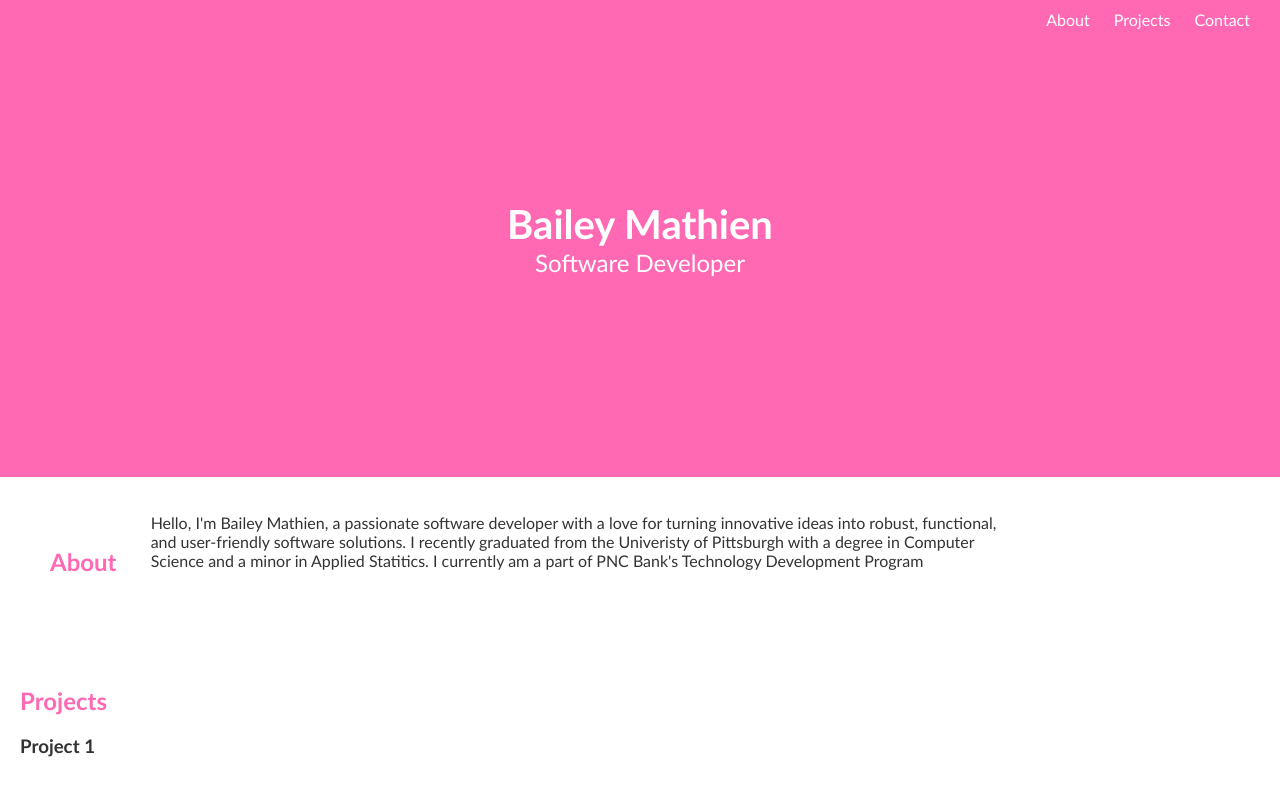
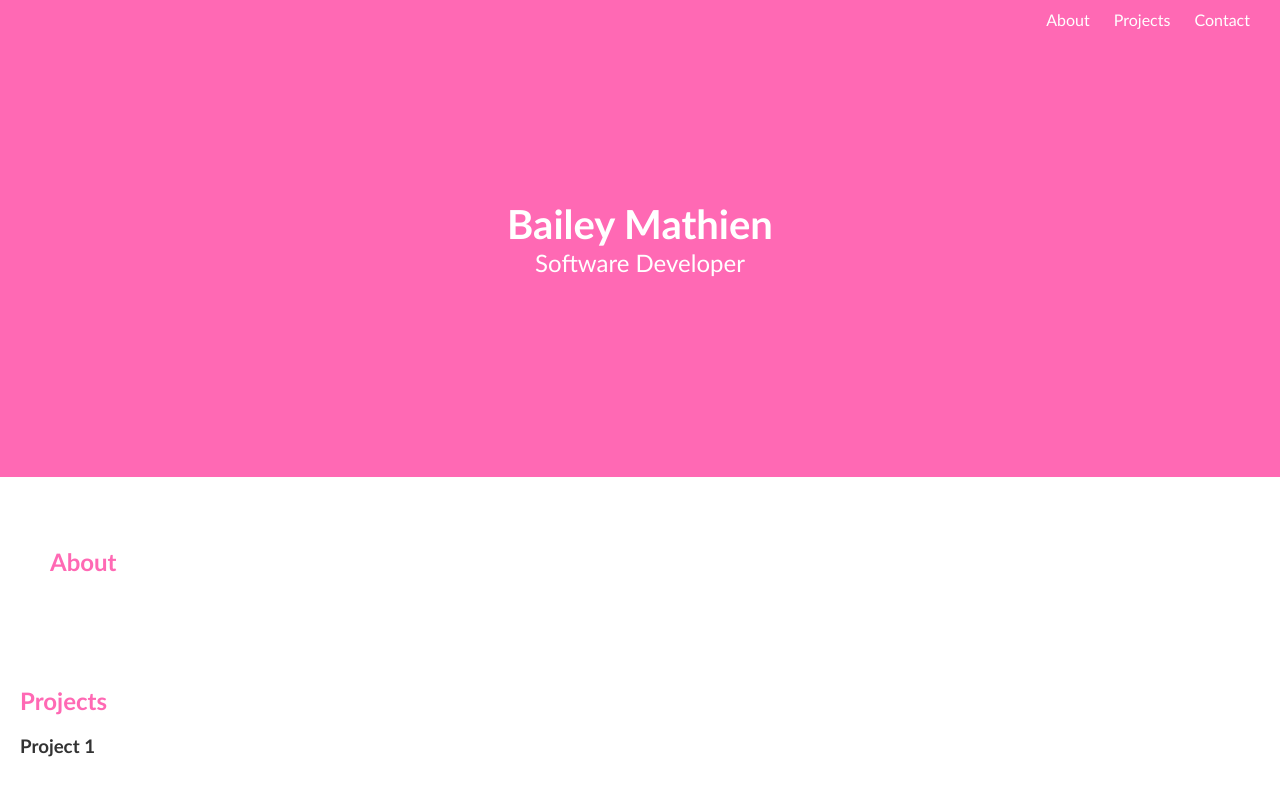
Before and after one commit to baileymathien/baileymathien.github.io, a plain HTML site: page index.html in a window 1280 px wide. Shown: the top 788 px of the page. Drawn offline with Linux system fonts and the light colour scheme.

Commit message:
Update index.html

```diff
--- a/index.html
+++ b/index.html
@@ -20,7 +20,6 @@
     </header>
     <section id="about">
         <h2 class="about-header">About</h2>
-        <p>Hello, I'm Bailey Mathien, a passionate software developer with a love for turning innovative ideas into robust, functional, and user-friendly software solutions. I recently graduated from the Univeristy of Pittsburgh with a degree in Computer Science and a minor in Applied Statitics. I currently am a part of PNC Bank's Technology Development Program </p>
     </section>
     <section id="portfolio">
         <h2>Projects</h2>
```
